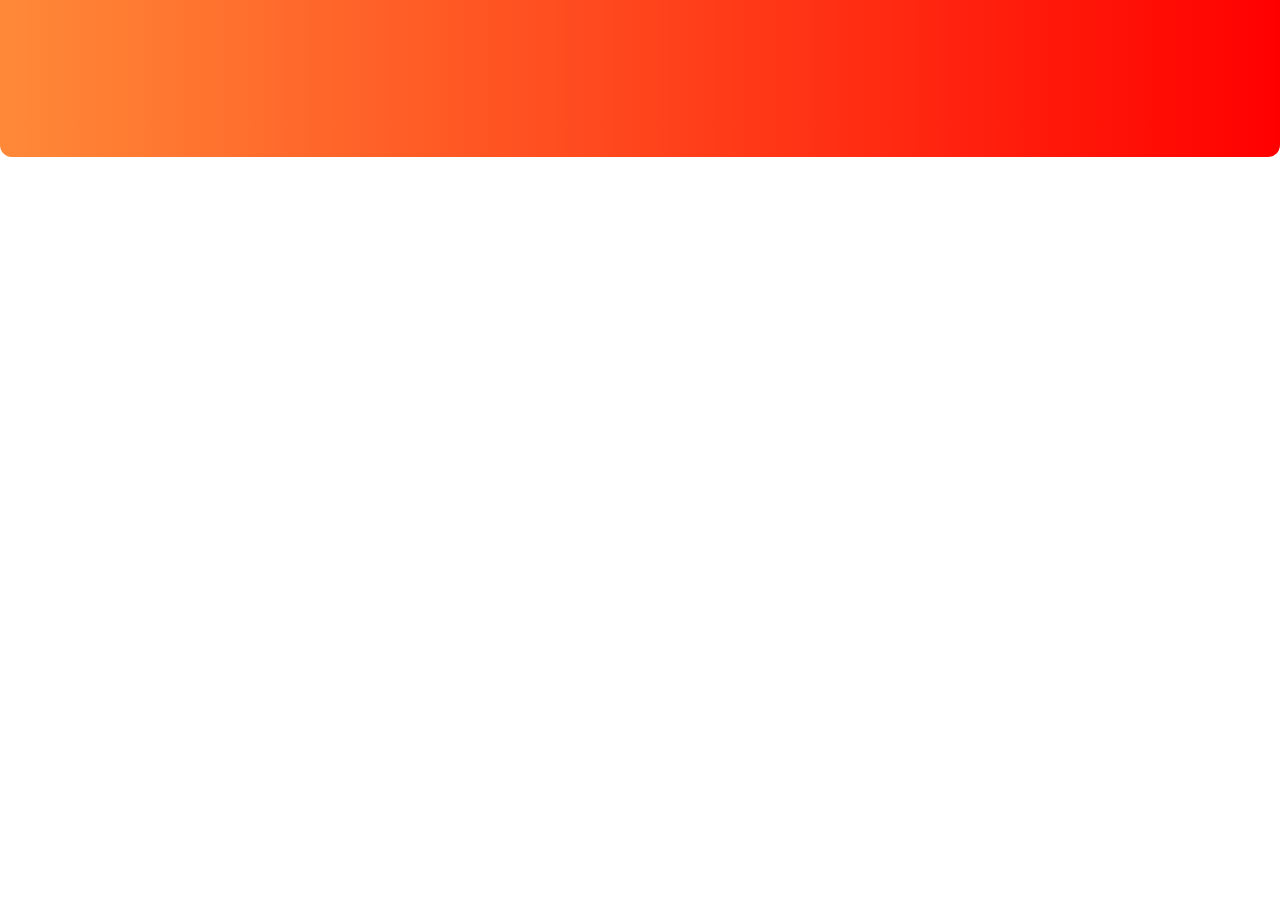
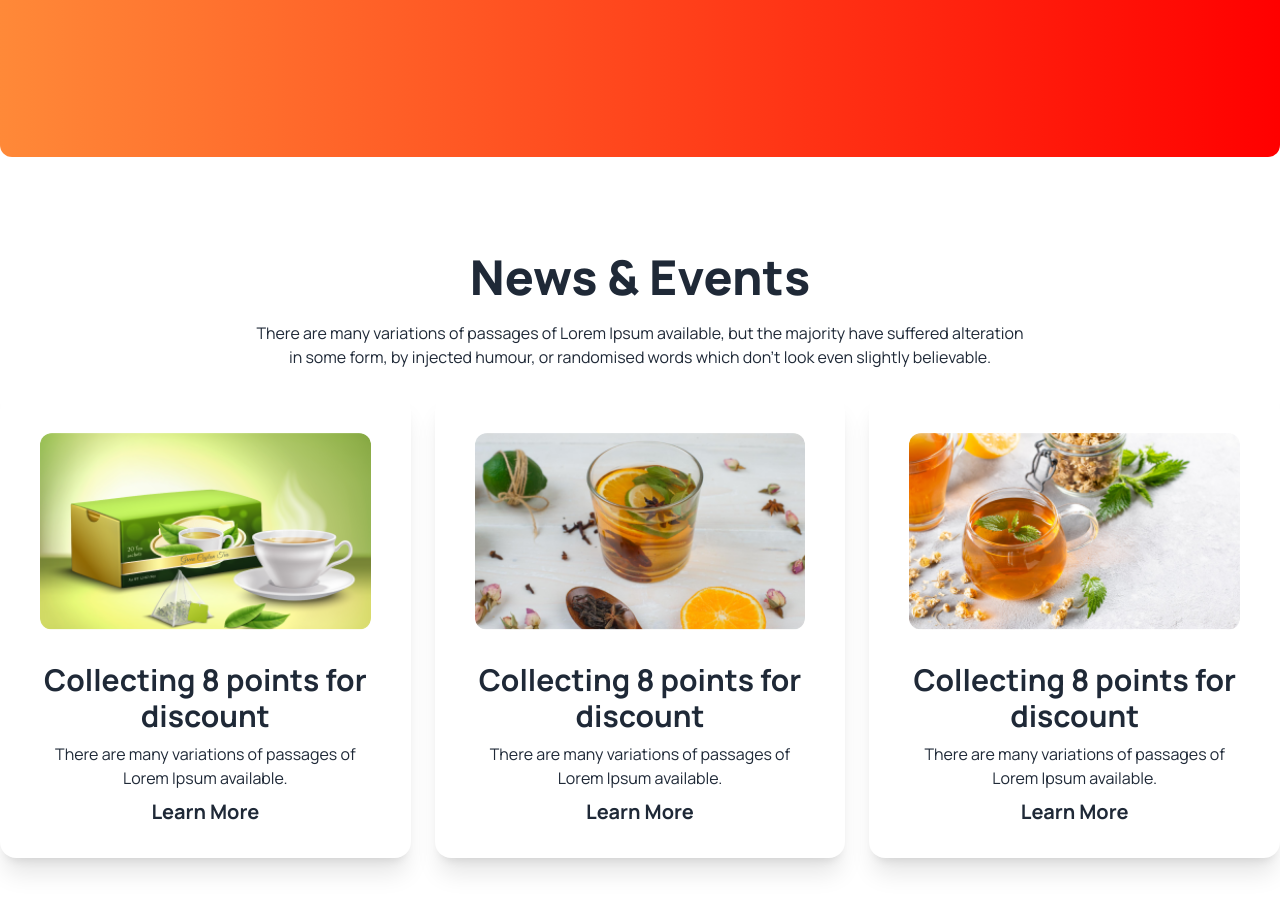
Before and after one commit to MdMehediHasan22/adda-restaurant, a plain HTML site: page index.html in a window 1280 px wide. Shown: the part 2669-3580 px from the top of the page. Before the commit the page ends 2922 px from the top, so only its background shows below. Drawn offline with nearby package versions, Linux system fonts and the light colour scheme.

Commit message:
completed main section

```diff
--- a/index.html
+++ b/index.html
@@ -203,6 +203,60 @@
      </div>
          </div>
         </section>
+        <section class="text-center my-24">
+          <h2 class="text-5xl font-extrabold mb-5">News & Events</h2>
+          <p class="lg:max-w-3xl mx-auto mb-6">There are many variations of passages of Lorem Ipsum available, but the majority have suffered alteration in some form, by injected humour, or randomised words which don't look even slightly believable.  </p>
+          <div class=" gap-6 grid grid-cols-1 md:grid-cols-2 lg:grid-cols-3">
+          <!-- card-1 -->
+          <div class="card bg-base-100  shadow-xl">
+            <figure class="px-10 pt-10">
+              <img
+                src="./images/news-1.png"
+                alt="Shoes"
+                class="rounded-xl w-full" />
+            </figure>
+            <div class="card-body ">
+
+              <h2 class="text-3xl font-bold">Collecting 8 points for discount</h2>
+              <p>There are many variations of passages of Lorem Ipsum available.</p>
+              <p class="text-xl font-bold">Learn More</p>
+
+            </div>
+          </div>
+          <!-- card-2 -->
+          <div class="card bg-base-100  shadow-xl">
+            <figure class="px-10 pt-10">
+              <img
+                src="./images/news-2.png"
+                alt="Shoes"
+                class="rounded-xl w-full" />
+            </figure>
+            <div class="card-body ">
+
+              <h2 class="text-3xl font-bold">Collecting 8 points for discount</h2>
+              <p>There are many variations of passages of Lorem Ipsum available.</p>
+              <p class="text-xl font-bold">Learn More</p>
+
+            </div>
+          </div>
+          <!-- card-3 -->
+          <div class="card bg-base-100  shadow-xl">
+            <figure class="px-10 pt-10">
+              <img
+                src="./images/news-3.png"
+                alt="Shoes"
+                class="rounded-xl w-full" />
+            </figure>
+            <div class="card-body ">
+
+              <h2 class="text-3xl font-bold">Collecting 8 points for discount</h2>
+              <p>There are many variations of passages of Lorem Ipsum available.</p>
+              <p class="text-xl font-bold">Learn More</p>
+
+            </div>
+          </div>
+        </div>
+      </section>
     </main>
     <footer>
 
```
